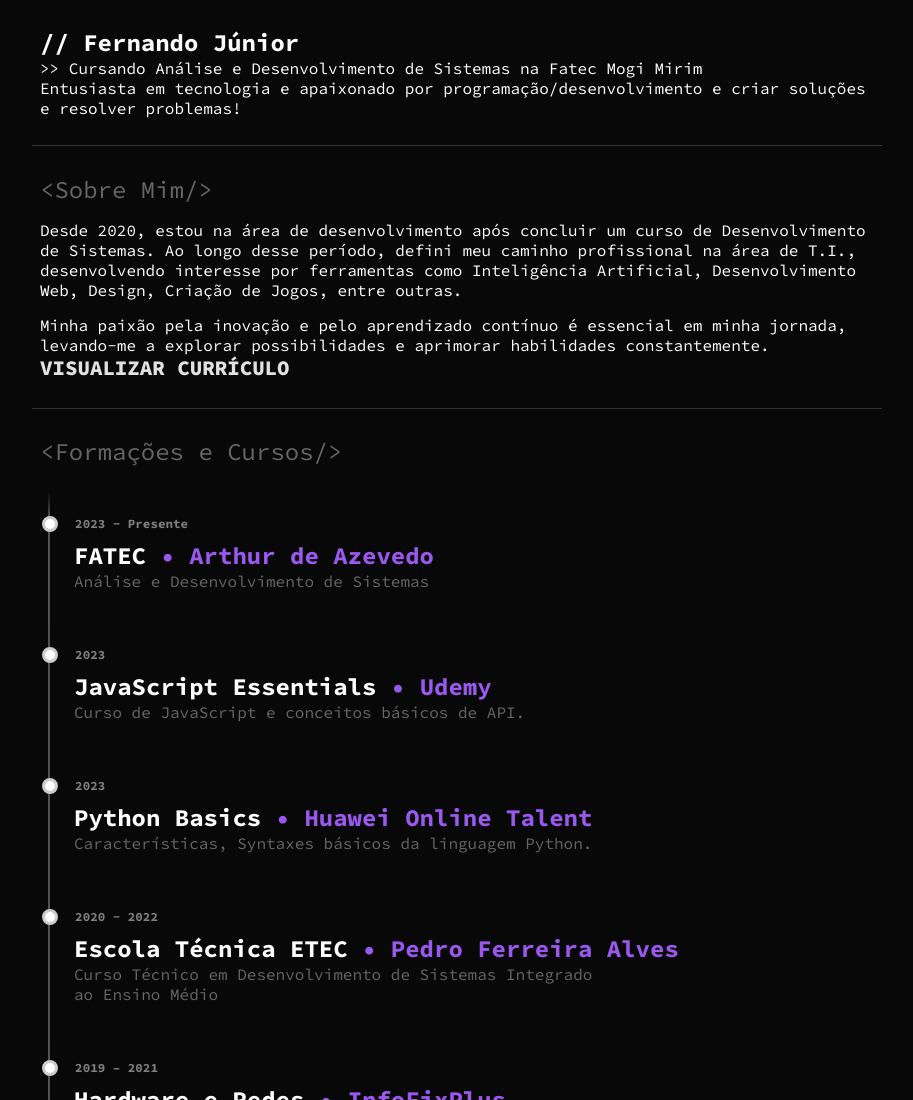
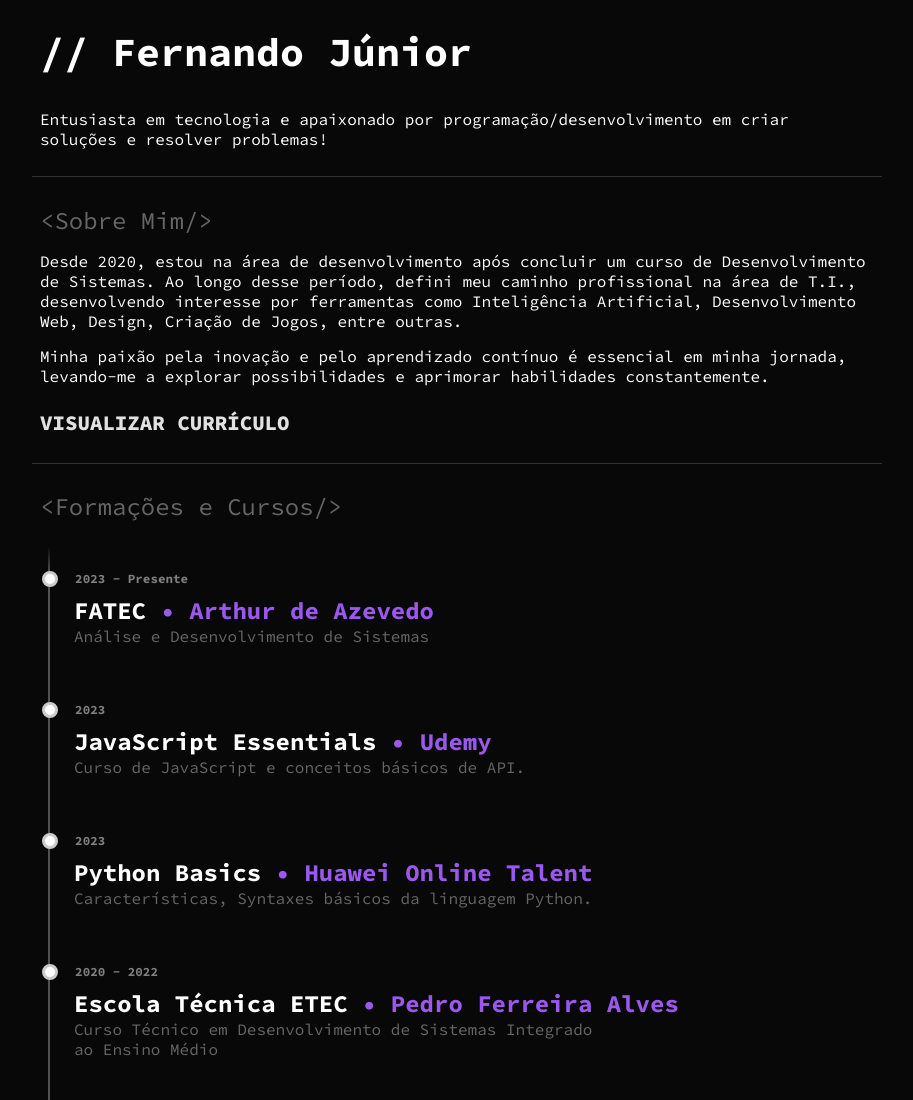
Before and after one commit to FernaandoJr/portifolio, a plain HTML site: page index.html in a window 1280 px wide. Shown: the top 1100 px of the page, without its empty margins (183-1096 px from the left). Drawn offline with Linux system fonts and the light colour scheme.

Commit message:
adicionando funcionalidade para o botao do cv e animação de escrita

```diff
--- a/index.html
+++ b/index.html
@@ -21,27 +21,24 @@
       property="og:image"
       content="https://media.discordapp.net/attachments/365885779647528960/1210793917386067978/FvODZICXsBwSvnX.jpeg"
     />
+    <link rel="shortcut icon" href="./img/svg/fav.svg" type="image/x-icon">
     <link rel="stylesheet" href="./styles/index.css" />
     <link rel="stylesheet" href="./styles/skill.css" />
     <link rel="stylesheet" href="./styles/sobre.css" />
     <link rel="stylesheet" href="./styles/contact.css" />
     <link rel="stylesheet" href="./styles/project.css" />
     <link rel="stylesheet" href="./styles/formacao.css" />
+    <link rel="stylesheet" href="./styles/home.css" />
     <title>FernaandoJr</title>
   </head>
-  <body>
+  <body onload="typeWriter()">
     <main class="flex-column">
       <!-- HOME -->
       <section class="home">
         <h1>// Fernando Júnior</h1>
 
-        <p class="rem-1">
-          >> Cursando Análise e Desenvolvimento de Sistemas na Fatec Mogi Mirim
-        </p>
-        <p class="rem-1">
-          Entusiasta em tecnologia e apaixonado por programação/desenvolvimento
-          e criar soluções e resolver problemas!
-        </p>
+        <p class="rem-1" id="type"></p>
+
       </section>
       <div class="line"></div>
       <!-- SOBRE -->
@@ -59,7 +56,9 @@
           minha jornada, levando-me a explorar possibilidades e aprimorar
           habilidades constantemente.
         </p>
-        <button>Visualizar currículo</button>
+        <a target="_blank" href="https://drive.google.com/file/d/1h4z-iNWxtM1szxfhs2U2ixg7a6mIzQXR/view?usp=drive_link">
+          <button>Visualizar currículo</button>
+        </a>
       </section>
       <div class="line"></div>
       <!-- FORMAÇÃO E CURSOS -->
@@ -229,6 +228,7 @@
       </section>
       <script src="./js/bar.js"></script>
       <script src="./js/email.js"></script>
+      <script src="./js/home_txt.js"></script>
     </main>
   </body>
 </html>
--- /dev/null
+++ b/js/home_txt.js
@@ -0,0 +1,11 @@
+var i = 0;
+var txt = ' Entusiasta em tecnologia e apaixonado por programação/desenvolvimento em criar soluções e resolver problemas!';
+var speed = 30;
+
+function typeWriter() {
+    if (i < txt.length) {
+      document.getElementById("type").innerHTML += txt.charAt(i);
+      i++;
+      setTimeout(typeWriter, speed);
+    }
+  }
--- /dev/null
+++ b/styles/home.css
@@ -0,0 +1,8 @@
+:root{
+    --roxo-100: #9a58ee;
+}
+
+.home h1{
+    font-size: 2.5rem;
+    margin: 0 0 2rem;
+}
--- a/styles/sobre.css
+++ b/styles/sobre.css
@@ -1,9 +1,18 @@
+:root{
+  --roxo-300: #7d29e9;
+  --roxo-200: #8c41ec;
+}
+
 .sobre{
     margin-bottom: 15px !important;
 }
 
 .about p:nth-child(3){
     margin-top: 15px;
+}
+
+a > button{
+  margin: 1.5rem 0 0 0;
 }
 
 button {
@@ -23,7 +32,7 @@ button {
 
   button:focus,
   button:hover {
-    color: #fff;
+    color: var(--roxo-200);
   }
 
   button:focus:after,
@@ -40,7 +49,7 @@ button {
     position: absolute;
     width: 0%;
     height: 2px;
-    background-color: #fff;
+    background-color: var(--roxo-200);
     transition-timing-function: cubic-bezier(0.25, 0.8, 0.25, 1);
     transition-duration: 400ms;
     transition-property: width, left;
```
Also changed, not shown: js/email.js (+1 -9 lines), img/svg/fav.svg (added).
